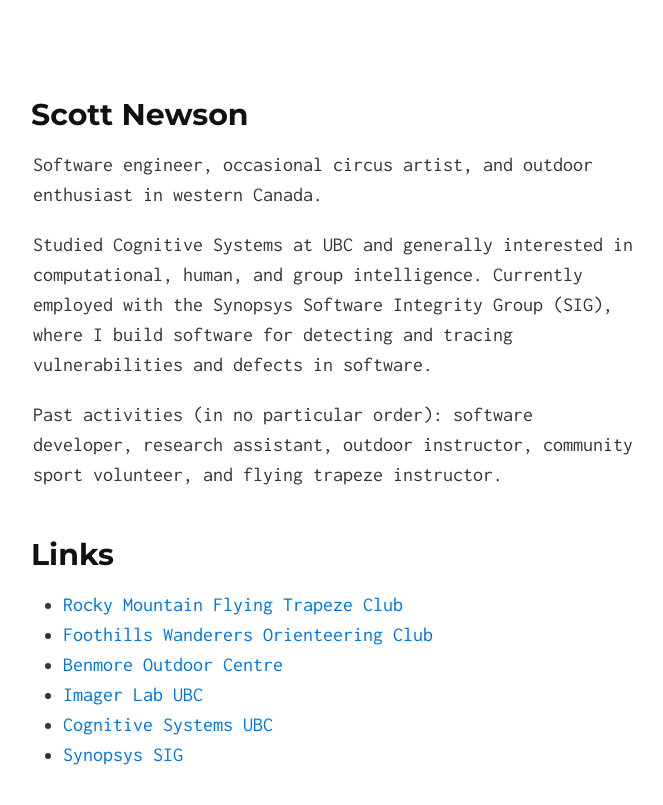
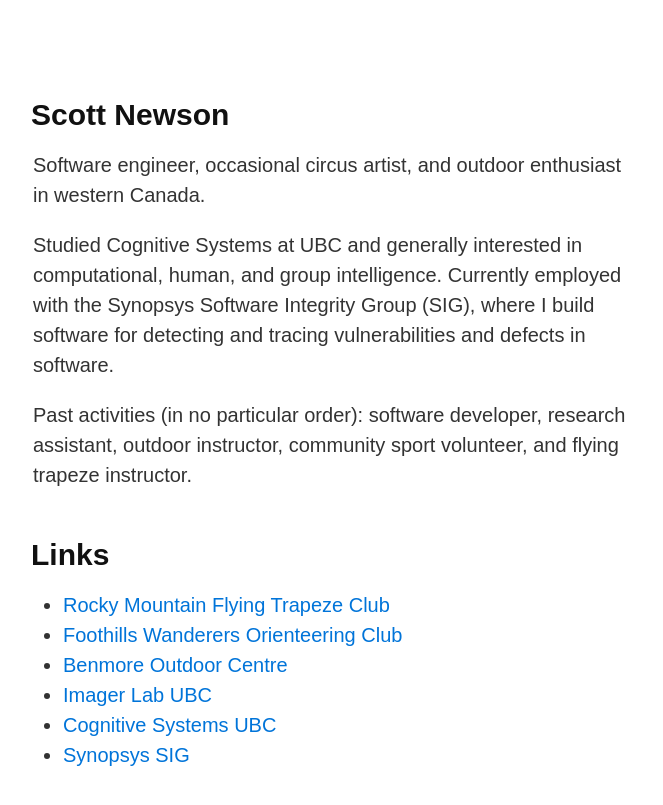
Before and after one commit to sgnewson/sgnewson.github.io, a Jekyll site: the page built from index.md, in a window 1280 px wide. Shown: the top 805 px of the page, without its empty margins (307-970 px from the left). Built offline with Jekyll 4.4.1, drawn with Linux system fonts in a browser that asks for light colours; our own code applies the rules of GitHub Pages for plain Markdown files.

Commit message:
remove google font

```diff
--- a/_sass/_solo.scss
+++ b/_sass/_solo.scss
@@ -1,7 +1,5 @@
-@import url(//fonts.googleapis.com/css?family=Inconsolata:400,700|Montserrat:700);
-
 html {
-  font: 16px/1.5 Inconsolata, sans-serif;
+  font: 16px/1.5 sans-serif;
 }
 
 @media (min-width: 30rem) {
@@ -31,7 +29,7 @@
 }
 
 h1, h2, h3, h4, h5, h6 {
-  font-family: Montserrat, sans-serif;
+  font-family: sans-serif;
   margin: 0 0 0.5rem -0.1rem /* align left edge */;
   line-height: 1;
   color: #111;
```
